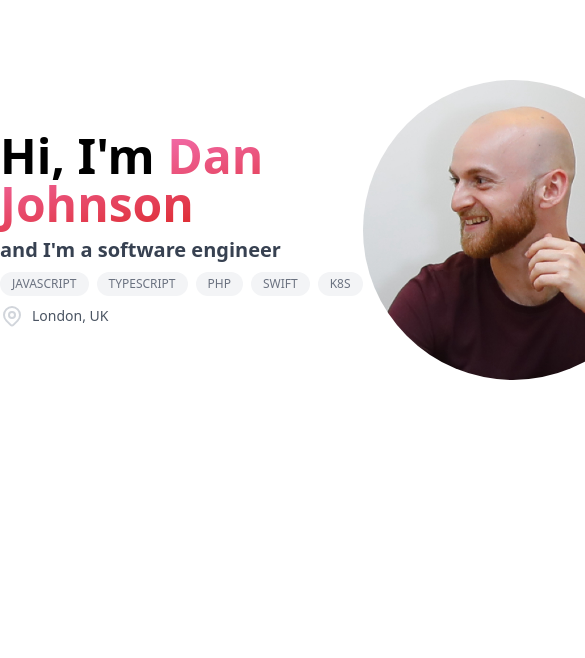
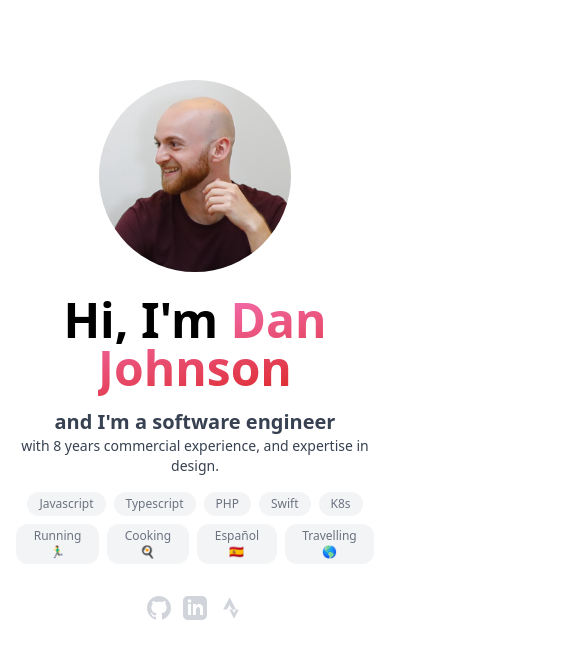
Before and after one commit to danjohnson95/danjohnson95, a Gatsby site: page / in a window 390 px wide. Shown: the top 658 px of the page, 585 px wide, since content can reach past the window. Built offline with nearby package versions, Linux system fonts and the light colour scheme; Gatsby itself is replaced by a stand-in of ours.

Commit message:
feat: mobile styling

```diff
--- a/src/components/layout.js
+++ b/src/components/layout.js
@@ -1,17 +1,9 @@
-/**
- * Layout component that queries for data
- * with Gatsby's useStaticQuery component
- *
- * See: https://www.gatsbyjs.com/docs/use-static-query/
- */
-
 import * as React from "react"
 import PropTypes from "prop-types"
-import { useStaticQuery, graphql } from "gatsby"
 
 const Layout = ({ children }) => (
   <>
-    <div className="max-w-5xl mx-auto min-h-screen">
+    <div className="max-w-4xl px-4 lg:px-0 mx-auto">
       <main className="w-full">{children}</main>
     </div>
   </>
--- a/src/pages/index.tsx
+++ b/src/pages/index.tsx
@@ -6,26 +6,50 @@ import Me from '../images/me.jpg'
 const IndexPage: React.FC = () => (
   <Layout>
     <Seo title="Home" />
-    <div className="flex justify-between items-center mt-20">
-      <div className="space-y-2">
+    <div className="text-center md:text-left flex flex-col flex-col-reverse md:flex-row justify-between items-center mt-20">
+      <div className="space-y-4">
         <h1 className="text-5xl font-extrabold">Hi, I'm <span className="text-transparent bg-clip-text bg-gradient-to-br from-pink-400 to-red-600">Dan Johnson</span></h1>
-        <h2 className="text-xl font-bold text-gray-700">and I'm a software engineer</h2>
-        <div className="flex space-x-2 text-xs font-medium uppercase">
-          <span className="rounded-xl bg-gray-100 text-gray-500 px-3 py-1">Javascript</span>
-          <span className="rounded-xl bg-gray-100 text-gray-500 px-3 py-1">Typescript</span>
-          <span className="rounded-xl bg-gray-100 text-gray-500 px-3 py-1">PHP</span>
-          <span className="rounded-xl bg-gray-100 text-gray-500 px-3 py-1">Swift</span>
-          <span className="rounded-xl bg-gray-100 text-gray-500 px-3 py-1">K8s</span>
+        <h2 className="text-xl font-bold text-gray-700">
+          <div>and I'm a software engineer</div>
+          <div className="text-sm font-medium">with 8 years commercial experience, and expertise in design.</div>
+        </h2>
+        <div className="text-xs font-medium space-y-2">
+          <div className="flex space-x-2 justify-center md:justify-start">
+            <span className="rounded-xl bg-gray-100 text-gray-500 px-3 py-1">Javascript</span>
+            <span className="rounded-xl bg-gray-100 text-gray-500 px-3 py-1">Typescript</span>
+            <span className="rounded-xl bg-gray-100 text-gray-500 px-3 py-1">PHP</span>
+            <span className="rounded-xl bg-gray-100 text-gray-500 px-3 py-1">Swift</span>
+            <span className="rounded-xl bg-gray-100 text-gray-500 px-3 py-1">K8s</span>
+          </div>
+          <div className="flex space-x-2 justify-center md:justify-start">
+            <span className="rounded-xl bg-gray-100 text-gray-500 px-3 py-1">Running 🏃‍♂️</span>
+            <span className="rounded-xl bg-gray-100 text-gray-500 px-3 py-1">Cooking 🍳</span>
+            <span className="rounded-xl bg-gray-100 text-gray-500 px-3 py-1">Español 🇪🇸</span>
+            <span className="rounded-xl bg-gray-100 text-gray-500 px-3 py-1">Travelling 🌎</span>
+          </div>
         </div>
-        <div className="flex space-x-2 items-center text-sm">
-          <svg xmlns="http://www.w3.org/2000/svg" class="h-6 w-6 text-gray-300" fill="none" viewBox="0 0 24 24" stroke="currentColor">
-            <path stroke-linecap="round" stroke-linejoin="round" stroke-width="2" d="M17.657 16.657L13.414 20.9a1.998 1.998 0 01-2.827 0l-4.244-4.243a8 8 0 1111.314 0z" />
-            <path stroke-linecap="round" stroke-linejoin="round" stroke-width="2" d="M15 11a3 3 0 11-6 0 3 3 0 016 0z" />
-          </svg>
-          <span className="text-gray-600 font-medium">London, UK</span>
+        <div className="flex space-x-2 text-xs font-medium">
+        </div>
+        <div className="flex space-x-3 mt-6 justify-center md:justify-start">
+          <a href="https://github.com/danjohnson95" target="_blank" title="GitHub - danjohnson95">
+            <svg xmlns="http://www.w3.org/2000/svg" className="h-6 w-6 text-gray-300" viewBox="0 0 1024 1024" fill="currentColor">
+              <path fillRule="evenodd" clipRule="evenodd" d="M8 0C3.58 0 0 3.58 0 8C0 11.54 2.29 14.53 5.47 15.59C5.87 15.66 6.02 15.42 6.02 15.21C6.02 15.02 6.01 14.39 6.01 13.72C4 14.09 3.48 13.23 3.32 12.78C3.23 12.55 2.84 11.84 2.5 11.65C2.22 11.5 1.82 11.13 2.49 11.12C3.12 11.11 3.57 11.7 3.72 11.94C4.44 13.15 5.59 12.81 6.05 12.6C6.12 12.08 6.33 11.73 6.56 11.53C4.78 11.33 2.92 10.64 2.92 7.58C2.92 6.71 3.23 5.99 3.74 5.43C3.66 5.23 3.38 4.41 3.82 3.31C3.82 3.31 4.49 3.1 6.02 4.13C6.66 3.95 7.34 3.86 8.02 3.86C8.7 3.86 9.38 3.95 10.02 4.13C11.55 3.09 12.22 3.31 12.22 3.31C12.66 4.41 12.38 5.23 12.3 5.43C12.81 5.99 13.12 6.7 13.12 7.58C13.12 10.65 11.25 11.33 9.47 11.53C9.76 11.78 10.01 12.26 10.01 13.01C10.01 14.08 10 14.94 10 15.21C10 15.42 10.15 15.67 10.55 15.59C13.71 14.53 16 11.53 16 8C16 3.58 12.42 0 8 0Z" transform="scale(64)"/>
+            </svg>
+          </a>
+          <a href="https://linkedin.com/in/danjohnson00" target="_blank" title="LinkedIn - danjohnson00">
+            <svg xmlns="http://www.w3.org/2000/svg" className="h-6 w-6 text-gray-300" viewBox="0 0 24 24" fill="currentColor">
+              <path d="M19 0h-14c-2.761 0-5 2.239-5 5v14c0 2.761 2.239 5 5 5h14c2.762 0 5-2.239 5-5v-14c0-2.761-2.238-5-5-5zm-11 19h-3v-11h3v11zm-1.5-12.268c-.966 0-1.75-.79-1.75-1.764s.784-1.764 1.75-1.764 1.75.79 1.75 1.764-.783 1.764-1.75 1.764zm13.5 12.268h-3v-5.604c0-3.368-4-3.113-4 0v5.604h-3v-11h3v1.765c1.396-2.586 7-2.777 7 2.476v6.759z"/>
+            </svg>
+          </a>
+          <a href="https://www.strava.com/athletes/52580846" target="_blank" title="Strava - 52580846">
+            <svg xmlns="http://www.w3.org/2000/svg" className="h-6 w-6 text-gray-300" viewBox="0 0 512 512" fill="currentColor">
+              <polygon points="226.172,26.001 90.149,288.345 170.29,288.345 226.172,184.036 281.605,288.345     361.116,288.345   "/>
+              <polygon points="361.116,288.345 321.675,367.586 281.605,288.345 220.871,288.345 321.675,485.999     421.851,288.345   "/>
+            </svg>
+          </a>
         </div>
       </div>
-      <img src={Me} alt="Me" width={300} className="rounded-full"/>
+      <img src={Me} alt="Me" className="rounded-full mb-6 md:mb-0 w-48 md:w-60"/>
     </div>
   </Layout>
 )
```
Also changed, not shown: gatsby-node.js (deleted, +0 -7 lines), gatsby-ssr.js (deleted, +0 -7 lines), README.md, 1 other file.
